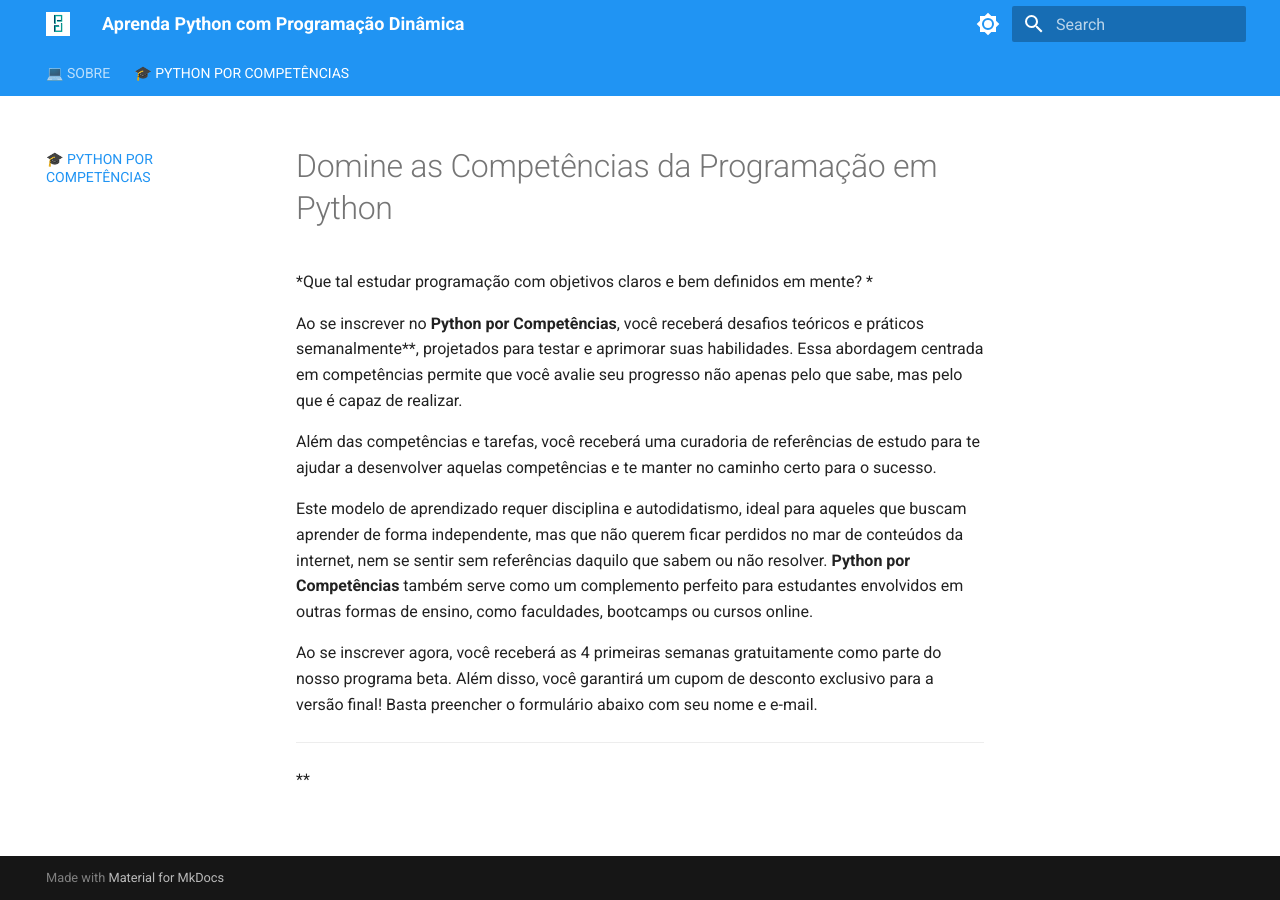
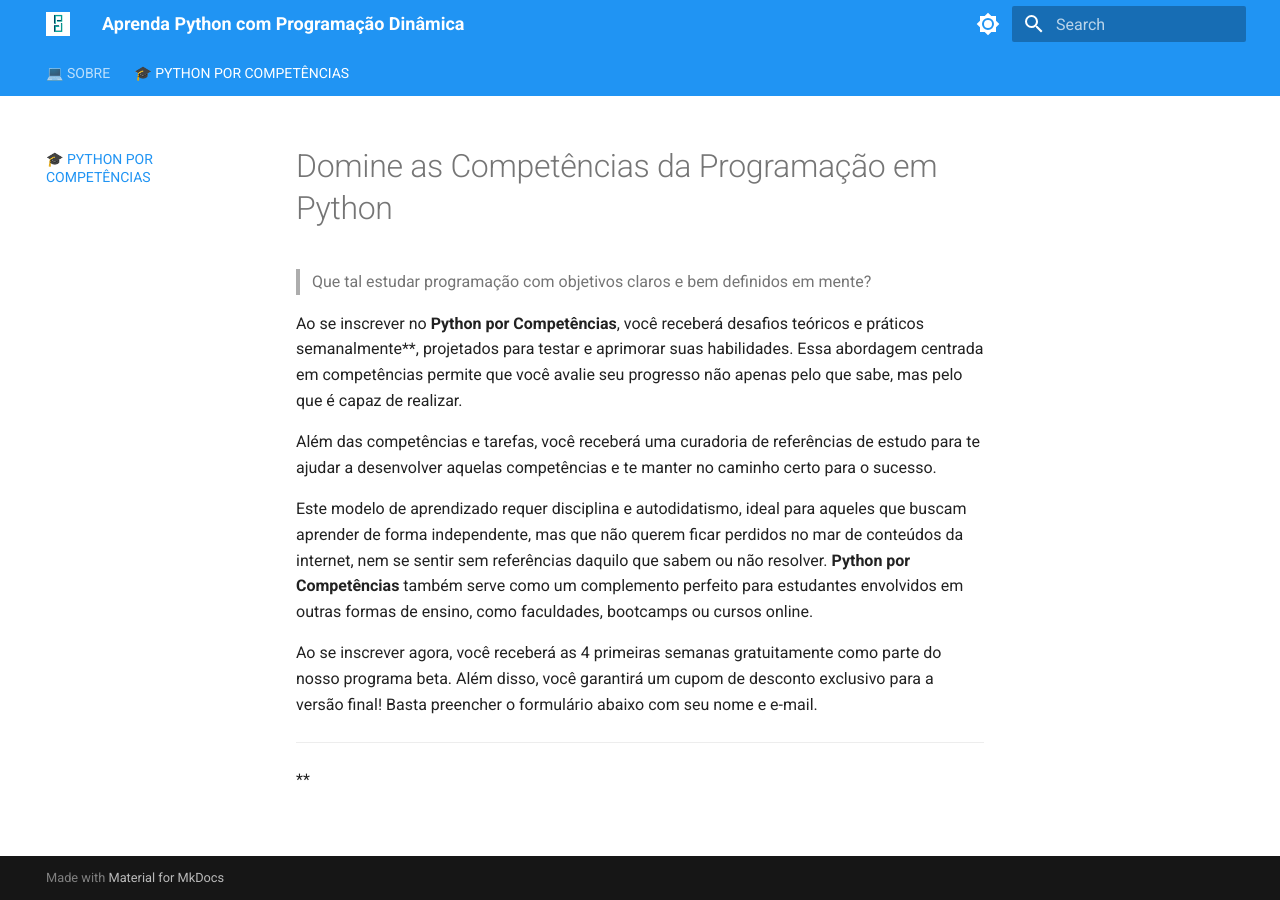
Before and after one commit to programacaodinamica/python, an MkDocs documentation site: the page built from docs/competencias.md, in a window 1280 px wide. Built offline with MkDocs 1.6.1 and Material for MkDocs 9.7.7, drawn with Linux system fonts in a browser that asks for light colours.

Commit message:
added emphasis

```diff
--- a/docs/competencias.md
+++ b/docs/competencias.md
@@ -1,7 +1,6 @@
 # Domine as Competências da Programação em Python
 
-*Que tal estudar programação com objetivos claros e bem definidos em mente?
-*
+> Que tal estudar programação com objetivos claros e bem definidos em mente?
 
 Ao se inscrever no **Python por Competências**, você receberá desafios teóricos e práticos semanalmente**, projetados para testar e aprimorar suas habilidades. Essa abordagem centrada em competências permite que você avalie seu progresso não apenas pelo que sabe, mas pelo que é capaz de realizar.
 
```
